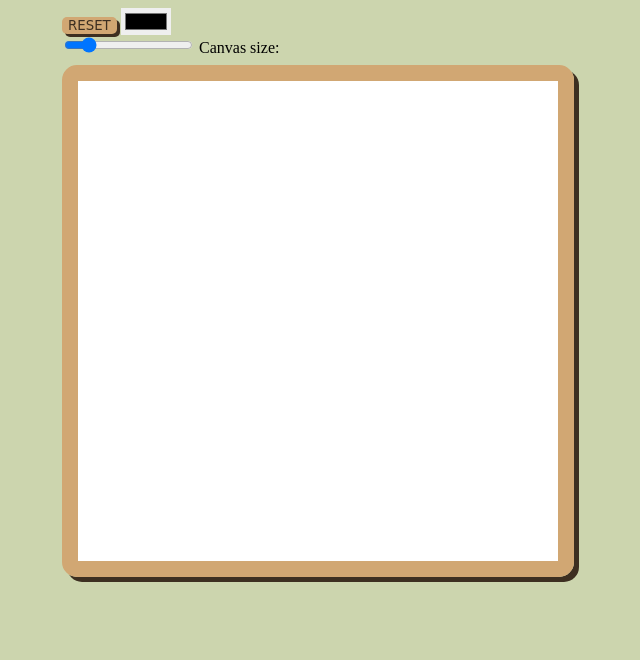
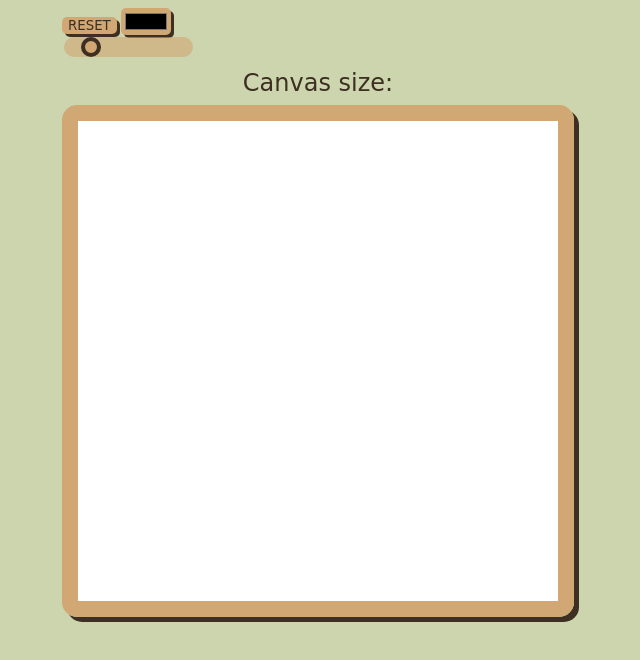
Before and after one commit to MarcinStarz/etch-a-sketch, a plain HTML site: page index.html in a window 1280 px wide. Shown: the whole page, without its empty margins (322-962 px from the left). Drawn offline with Linux system fonts and the light colour scheme.

Commit message:
Style button, slider, color picker

```diff
--- a/style.css
+++ b/style.css
@@ -15,7 +15,8 @@ body {
 
 h1 {
     text-align: center;
-    font-family: 'Fredoka One', cursive;;
+    font-family: 'Fredoka One', cursive;
+    font-size: 3.5rem;
     color: #d1a773;
     text-shadow: 3px 3px #3d2f21;
 }
@@ -25,10 +26,45 @@ h1 {
     -moz-appearance: none;
     appearance: none;
     border: none;
+    border-radius: 5px;
+    background-color: #d1a773;
+    box-shadow: 3px 3px #3d2f21;
 }
 
 #sliderAmount {
+    -webkit-appearance: none;
+    -moz-appearance: none;
+    border-radius: 20px;
+    background-color: #d1a77396;
+}
 
+#sliderAmount::-webkit-slider-thumb {
+    -webkit-appearance: none;
+    appearance: none;
+    width: 20px;
+    height: 20px;
+    background-color: #d1a773;
+    border-radius: 20px;
+    border: 4px #3d2f21 solid;
+}
+
+#sliderAmount::-moz-range-thumb  {
+    -webkit-appearance: none;
+    appearance: none;
+    width: 20px;
+    height: 20px;
+    background-color: #d1a773;
+    border-radius: 20px;
+    border: 4px #3d2f21 solid;
+}
+
+.label {
+    display: flex;
+    margin-top: 0.5rem;
+    justify-content: center;
+    font-size: 1.5rem;
+    font-family: 'Fredoka One', cursive;
+    color: #3d2f21;
 }
 
 .reset-button {
```
